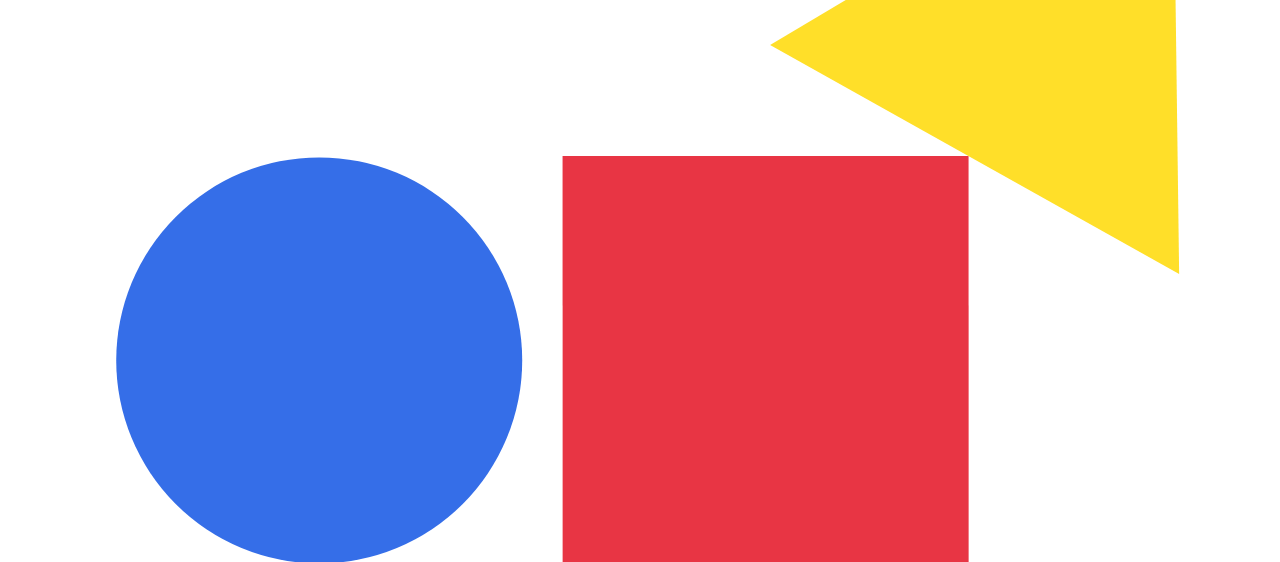
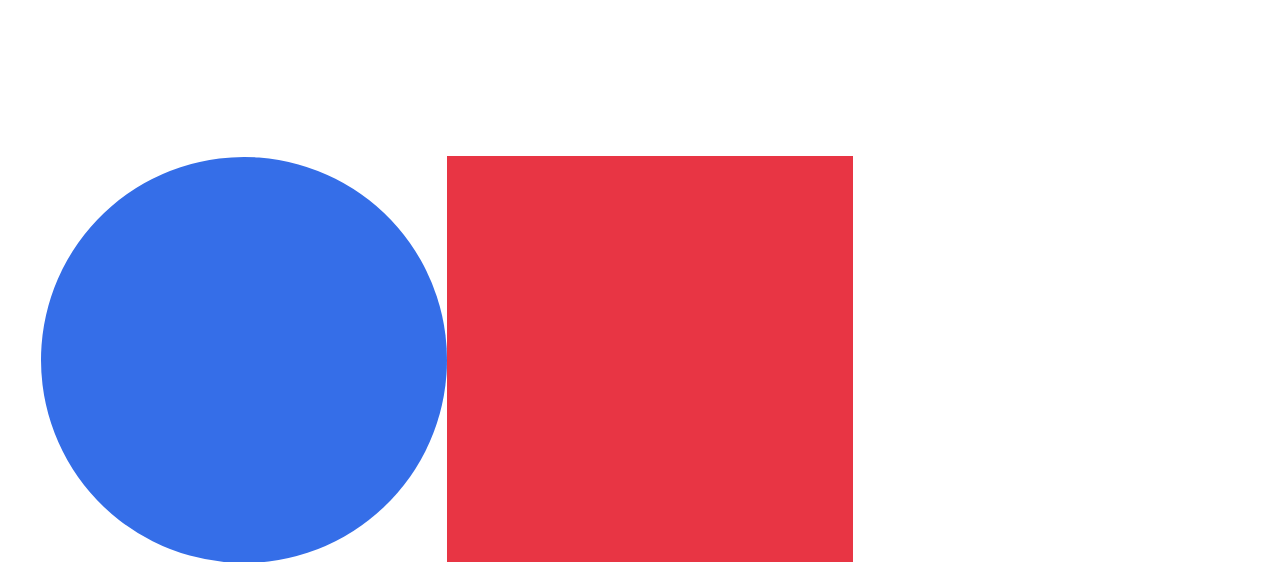
Before and after one commit to tnargmada/tnargmada.github.io, a plain HTML site: page index.html in a window 1280 px wide. Shown: the part 238-800 px from the top of the page. Drawn offline with Linux system fonts and the light colour scheme.

Commit message:
create custom classes for shapes

```diff
--- a/index.html
+++ b/index.html
@@ -7,7 +7,9 @@
     </head>
     <body>
         <h1 id="intro">HI, I'M ADAM.</h1>
-        <div id="wrap"></div>
+        <div id="wrap">
+        </div>
+        <script src="shapes.js"></script>
         <script src="index_script.js"></script>
     </body>
 </html>
--- a/index_script.js
+++ b/index_script.js
@@ -3,27 +3,23 @@ const WALL_SIZE = 10000;
 // use this variable to distinguish a "drag" from a "click"
 var startDragTime;
 
-// module aliases
-var Engine = Matter.Engine,
-    Render = Matter.Render,
-    Runner = Matter.Runner,
-    Bodies = Matter.Bodies,
-    MouseConstraint = Matter.MouseConstraint,
-    Mouse = Matter.Mouse,
-    Composite = Matter.Composite;
-    Events = Matter.Events;
-
 // create an engine
-var engine = Engine.create();
+var engine = Matter.Engine.create();
 
 // get wrapper element
 var wrapper = document.getElementById("wrap");
+var circleElem = document.getElementById("circle");
+var triangleElem = document.getElementById("triangle");
 // also get current wrapper width & height
 var currentWidth = wrapper.clientWidth;
 var currentHeight = wrapper.clientHeight;
 
+// create shapes
+var square = new Square(wrapper, 150 + wrapper.clientWidth / 5, "#e83544", engine);
+var circle = new Circle(wrapper, 150 + wrapper.clientWidth / 5, "#356ee8", engine);
+
 // create a renderer
-var render = Render.create({
+var render = Matter.Render.create({
     element: wrapper,
     engine: engine,
     options: {
@@ -35,80 +31,54 @@ var render = Render.create({
 });
 
 // initialize variables to reference objects we'll need
-var square, circle, triangle, ground, leftWall, rightWall;
-
-function initializeShapes() {
-    // create two boxes
-    size = 150 + wrapper.clientWidth / 5;
-    square = Bodies.rectangle(0.5 * wrapper.clientWidth, size * -1.8, size, size, {render: { fillStyle: '#e83544' }});
-    circle = Bodies.circle(0.2 * wrapper.clientWidth, size * -2.3, size / 2, {render: { fillStyle: '#356ee8' }});
-    triangle = Bodies.polygon(0.8 * wrapper.clientWidth, size * -3, 3, size * 2 / 3, {render: { fillStyle: '#ffdf29' }});
-    Matter.Body.rotate(triangle, Math.PI / 2);
-    // launch them a little bit to the side
-    Matter.Body.rotate(square, (Math.random() - 0.5) * Math.PI / 4);
-    Matter.Body.rotate(circle, (Math.random() - 0.5) * Math.PI / 4);
-    Matter.Body.rotate(triangle, (Math.random() - 0.5) * Math.PI / 4);
-    Matter.Body.setVelocity(square, Matter.Vector.create((Math.random() - 0.4) * 15, 5));
-    Matter.Body.setVelocity(circle, Matter.Vector.create((Math.random() - 0.4) * 15, 5));
-    Matter.Body.setVelocity(triangle, Matter.Vector.create((Math.random() - 0.4) * 15, 5));
-    // add to world
-    Composite.add(engine.world, [square, circle, triangle]);
-}
-
-function resetShapeSizes() {
-
-}
+var ground, leftWall, rightWall;
 
 function initializeWalls() {
     // create a ground and walls
-    ground = Bodies.rectangle(
+    ground = Matter.Bodies.rectangle(
         wrapper.clientWidth / 2, wrapper.clientHeight + WALL_SIZE / 2,
         wrapper.clientWidth + 1000, WALL_SIZE,
         { isStatic: true, render: { visible: false } }
     );
-    rightWall = Bodies.rectangle(
+    rightWall = Matter.Bodies.rectangle(
         wrapper.clientWidth + WALL_SIZE / 2, wrapper.clientHeight / 2,
         WALL_SIZE, wrapper.clientHeight + 100000,
         { isStatic: true, render: { visible: false } }
     );
-    leftWall = Bodies.rectangle(
+    leftWall = Matter.Bodies.rectangle(
         -1 * WALL_SIZE / 2, wrapper.clientHeight / 2,
         WALL_SIZE, wrapper.clientHeight + 100000,
         { isStatic: true, render: { visible: false } }
     );
     // add to world
-    Composite.add(engine.world, [ground, rightWall, leftWall]);
+    Matter.Composite.add(engine.world, [ground, rightWall, leftWall]);
 }
 
-initializeShapes();
 initializeWalls();
-resetShapeSizes();
 
 // add mouse control
-var mouse = Mouse.create(render.canvas),
-mouseConstraint = MouseConstraint.create(engine, {
-    mouse: mouse,
-    constraint: {
-        stiffness: 0.2,
-        render: {
-            visible: false
-        }
-    }
-});
+var mouse = Matter.Mouse.create(render.canvas),
+mouseConstraint = Matter.MouseConstraint.create(engine, { element: wrapper });
 
-Composite.add(engine.world, mouseConstraint);
+Matter.Composite.add(engine.world, mouseConstraint);
 
 // keep the mouse in sync with rendering
 render.mouse = mouse;
 
 // run the renderer
-Render.run(render);
+// Render.run(render);
+(function render() {
+    window.requestAnimationFrame(render);
+    // update shapes based on engine values
+    square.updateElem();
+    circle.updateElem();
+})();
 
 // create runner
-var runner = Runner.create();
+var runner = Matter.Runner.create();
 
 // run the engine
-Runner.run(runner, engine);
+Matter.Runner.run(runner, engine);
 
 function handleResize() {
     widthRatio = wrapper.clientWidth / currentWidth;
@@ -121,9 +91,6 @@ function handleResize() {
     render.options.height = wrapper.clientHeight;
     render.canvas.width = wrapper.clientWidth;
     render.canvas.height = wrapper.clientHeight;
-    Matter.Body.scale(square, widthRatio, widthRatio);
-    Matter.Body.scale(circle, widthRatio, widthRatio);
-    Matter.Body.scale(triangle, widthRatio, widthRatio);
     Matter.Body.setPosition(
         ground,
         Matter.Vector.create(
@@ -152,11 +119,11 @@ function handleResize() {
 
 window.addEventListener("resize", handleResize);
 
-Events.on(mouseConstraint, "startdrag", () => {
+Matter.Events.on(mouseConstraint, "startdrag", () => {
     startDragTime = Date.now();
 })
 
-Events.on(mouseConstraint, "enddrag", (event) => {
+Matter.Events.on(mouseConstraint, "enddrag", (event) => {
     endDragTime = Date.now();
     if (endDragTime - startDragTime < 200) {
         if (event.body.id == 1) {
--- /dev/null
+++ b/shapes.js
@@ -0,0 +1,50 @@
+class Square {
+    constructor(parentElem, width, color, matterEngine) {
+        this.matterEngine = matterEngine;
+        // initialize DOM element
+        this.element = document.createElement("div");
+        parentElem.appendChild(this.element);
+        // style DOM element
+        this.element.style.width = `${width}px`;
+        this.element.style.height = `${width}px`;
+        this.element.style.backgroundColor = color;
+        this.element.style.position = "absolute";
+        // initialize matter.js body
+        this.body = Matter.Bodies.rectangle(0.5 * parentElem.clientWidth, width * -1.8, width, width);
+        // add matter.js body to matter.js world
+        Matter.Composite.add(this.matterEngine.world, this.body);
+    }
+    // method to update DOM element based on matter.js engine, for rendering
+    updateElem() {
+        // set position and rotation
+        this.element.style.top = `${this.body.position.y - this.element.clientHeight / 2}px`;
+        this.element.style.left = `${this.body.position.x - this.element.clientWidth / 2}px`;
+        this.element.style.transform = `rotate(${this.body.angle}rad)`;
+    }
+}
+
+class Circle {
+    constructor(parentElem, width, color, matterEngine) {
+        this.matterEngine = matterEngine;
+        // initialize DOM element
+        this.element = document.createElement("div");
+        parentElem.appendChild(this.element);
+        // style DOM element
+        this.element.style.width = `${width}px`;
+        this.element.style.height = `${width}px`;
+        this.element.style.backgroundColor = color;
+        this.element.style.position = "absolute";
+        this.element.style.borderRadius = "50%";
+        // initialize matter.js body
+        this.body = Matter.Bodies.circle(0.2 * parentElem.clientWidth, width * -1.8, width / 2);
+        // add matter.js body to matter.js world
+        Matter.Composite.add(this.matterEngine.world, this.body);
+    }
+    // method to update DOM element based on matter.js engine, for rendering
+    updateElem() {
+        // set position and rotation
+        this.element.style.top = `${this.body.position.y - this.element.clientHeight / 2}px`;
+        this.element.style.left = `${this.body.position.x - this.element.clientWidth / 2}px`;
+        this.element.style.transform = `rotate(${this.body.angle}rad)`;
+    }
+}
```
